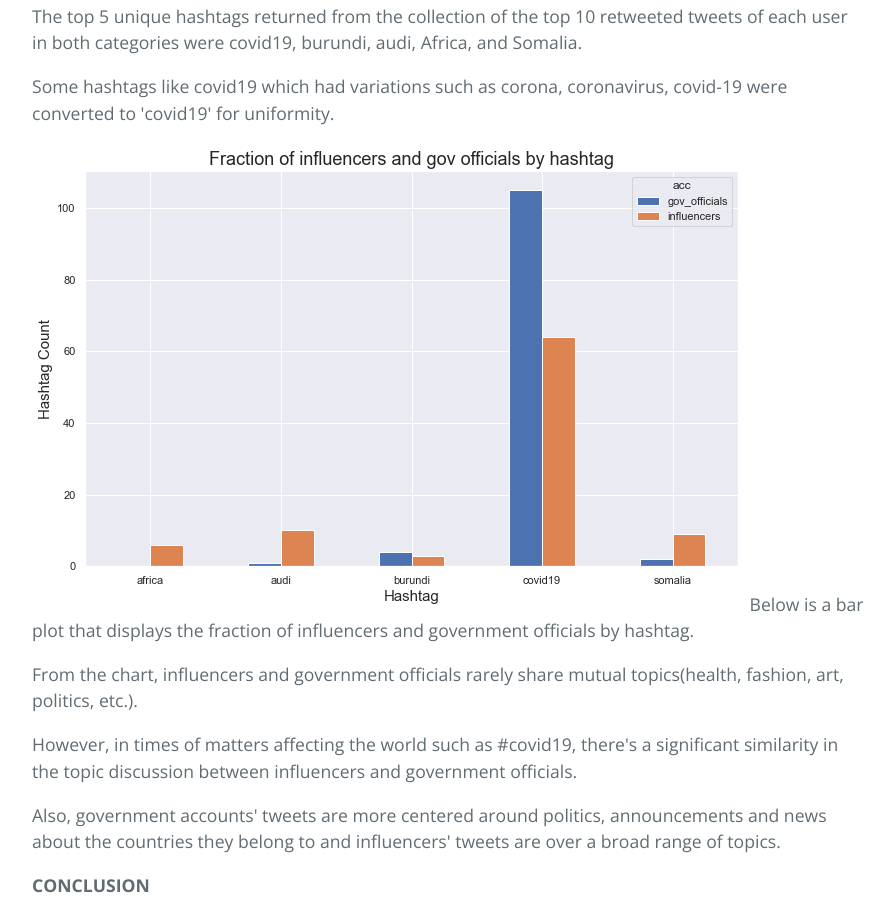
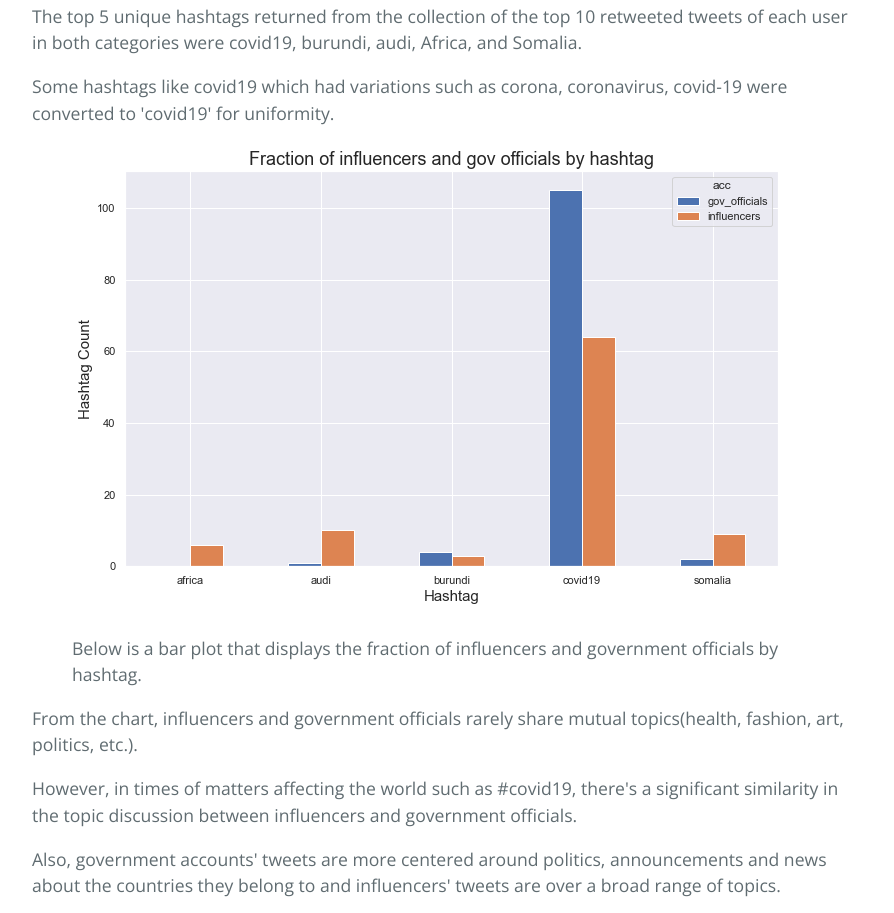
Before and after one commit to virgoaugustine/african-influencers-twitter, a plain HTML site: page index.html in a window 1280 px wide. Shown: the part 1652-2565 px from the top of the page, without its empty margins (192-1086 px from the left). Drawn offline with nearby package versions, Linux system fonts and the light colour scheme.

Commit message:
Update index.html

```diff
--- a/index.html
+++ b/index.html
@@ -48,7 +48,10 @@
 <p><strong>Top 5 Unique Hashtags</strong></p>
 <p>The top 5 unique hashtags returned from the collection of the top 10 retweeted tweets of each user in both categories were covid19, burundi, audi, Africa, and Somalia.</p>
 <p>Some hashtags like covid19 which had variations such as corona, coronavirus, covid-19 were converted to 'covid19' for uniformity.</p>
-<p><img src="hashtag-graph.png" alt="Bar plot showing hashtags"> Below is a bar plot that displays the fraction of influencers and government officials by hashtag.</p>
+<figure>
+  <img src="hashtag-graph.png" alt="Bar plot showing hashtags"></p>
+  <figcaption>Below is a bar plot that displays the fraction of influencers and government officials by hashtag.</figcaption>
+</figure>
 <p>From the chart, influencers and government officials rarely share mutual topics(health, fashion, art, politics, etc.).</p>
 <p>However, in times of matters affecting the world such as #covid19, there's a significant similarity in the topic discussion between influencers and government officials.</p>
 <p>Also, government accounts' tweets are more centered around politics, announcements and news about the countries they belong to and influencers' tweets are over a broad range of topics.</p>
```
